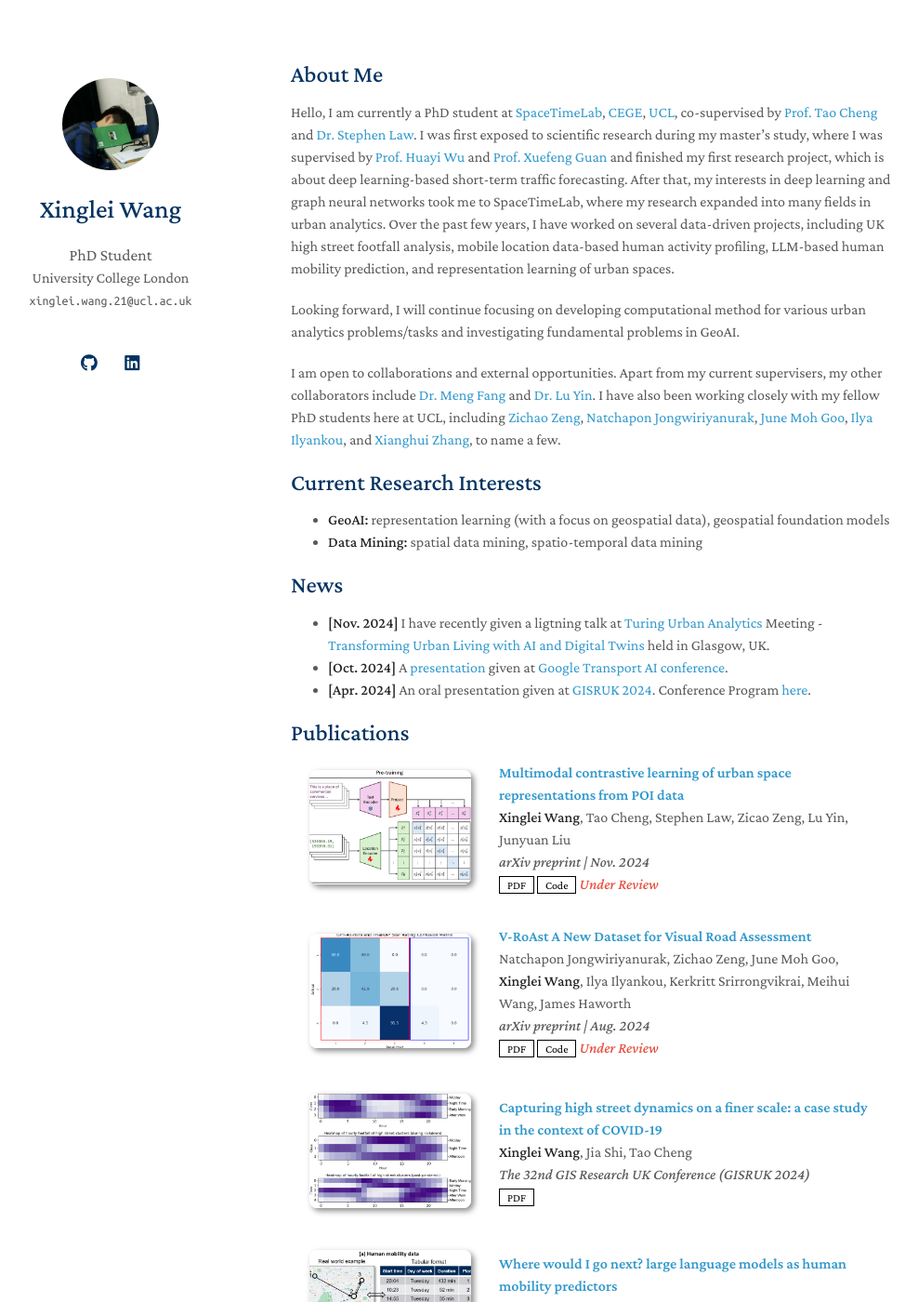
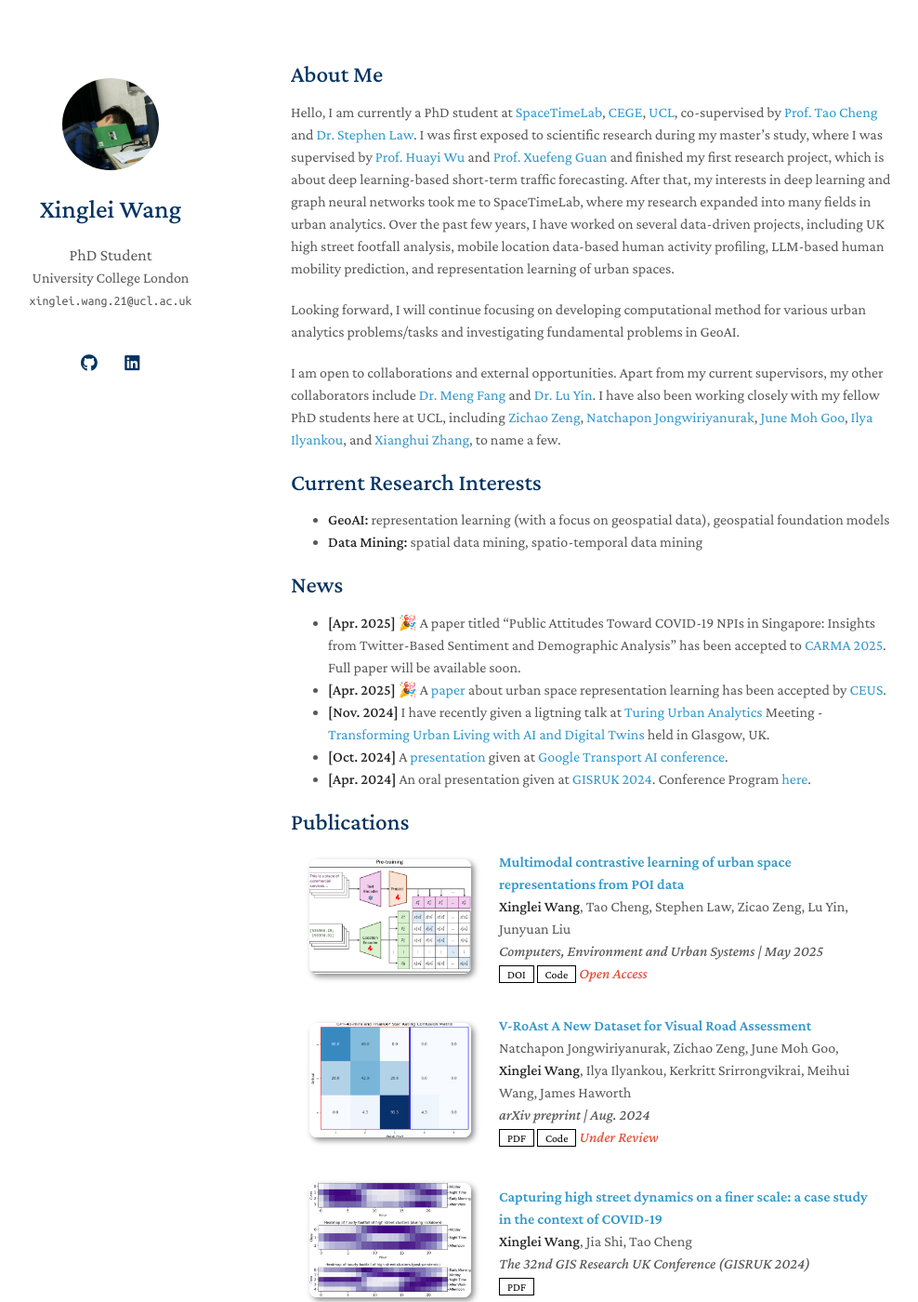
Before and after one commit to xlwang233/xlwang233.github.io, a Jekyll site: the page built from index.md, in a window 1280 px wide and 1400 px high. Shown: the whole window at 93% size, without its empty margins (157-1145 px from the left). Built offline with Jekyll 4.4.1, drawn with Linux system fonts in a browser that asks for light colours; emoji names are drawn with the system emoji font; a style sheet for code colours, icons or effects is not loaded.

Commit message:
Update-May-2025

```diff
--- a/Gemfile
+++ b/Gemfile
@@ -5,3 +5,5 @@ gem "jekyll", "~> 4.3"
 gem "webrick", "~> 1.8"
 
 gem "rexml"
+
+gem 'jemoji'
--- a/_config.yml
+++ b/_config.yml
@@ -44,6 +44,10 @@ google_analytics: UA-111540567-4
 # See the guide here: https://docs.github.com/en/pages/setting-up-a-github-pages-site-with-jekyll/adding-a-theme-to-your-github-pages-site-using-jekyll
 remote_theme: yaoyao-liu/minimal-light
 
+# _config.yml
+plugins:
+  - jemoji
+
 # The following files will be removed from the generated website.
 exclude:
   - Gemfile
--- a/_data/publications.yml
+++ b/_data/publications.yml
@@ -3,12 +3,11 @@ main:
   - title: Multimodal contrastive learning of urban space representations from POI data
     authors: <strong>Xinglei Wang</strong>, Tao Cheng, Stephen Law, Zicao Zeng, Lu Yin, Junyuan Liu
     # conference_short: arXiv
-    conference: arXiv preprint | Nov. 2024
-    pdf: https://arxiv.org/pdf/2411.06229
+    conference: "Computers, Environment and Urban Systems | May 2025"
+    doi: https://doi.org/10.1016/j.compenvurbsys.2025.102299
     code: https://github.com/xlwang233/CaLLiPer
-    # bibtex: https://bib.yliu.me/MICCAI23.txt
     image: ./assets/img/calliper_model.png
-    notes: Under Review
+    notes: Open Access
 
   - title: V-RoAst A New Dataset for Visual Road Assessment
     authors: Natchapon Jongwiriyanurak, Zichao Zeng, June Moh Goo, <strong>Xinglei Wang</strong>, Ilya Ilyankou, Kerkritt Srirrongvikrai, Meihui Wang, James Haworth
--- a/index.md
+++ b/index.md
@@ -8,14 +8,15 @@ Hello, I am currently a PhD student at [SpaceTimeLab](https://www.ucl.ac.uk/spac
 
 Looking forward, I will continue focusing on developing computational method for various urban analytics problems/tasks and investigating fundamental problems in GeoAI.
 
-I am open to collaborations and external opportunities. Apart from my current supervisers, my other collaborators include [Dr. Meng Fang](https://www.liverpool.ac.uk/people/meng-fang) and [Dr. Lu Yin](http://luuyin.com/). I have also been working closely with my fellow PhD students here at UCL, including [Zichao Zeng](https://www.zengzichao.com/), [Natchapon Jongwiriyanurak](https://profiles.ucl.ac.uk/79254-natchapon-jongwiriyanurak), [June Moh Goo](https://profiles.ucl.ac.uk/96956-june-moh-goo), [Ilya Ilyankou](https://ilyankou.com/), and [Xianghui Zhang](https://profiles.ucl.ac.uk/79532-xianghui-zhang/about), to name a few.
+I am open to collaborations and external opportunities. Apart from my current supervisors, my other collaborators include [Dr. Meng Fang](https://www.liverpool.ac.uk/people/meng-fang) and [Dr. Lu Yin](http://luuyin.com/). I have also been working closely with my fellow PhD students here at UCL, including [Zichao Zeng](https://www.zengzichao.com/), [Natchapon Jongwiriyanurak](https://profiles.ucl.ac.uk/79254-natchapon-jongwiriyanurak), [June Moh Goo](https://profiles.ucl.ac.uk/96956-june-moh-goo), [Ilya Ilyankou](https://ilyankou.com/), and [Xianghui Zhang](https://profiles.ucl.ac.uk/79532-xianghui-zhang/about), to name a few.
 
 ## Current Research Interests
 - **GeoAI:** representation learning (with a focus on geospatial data), geospatial foundation models
 - **Data Mining:** spatial data mining, spatio-temporal data mining
 
 ## News
-
+- **[Apr. 2025]** :tada: A paper titled "Public Attitudes Toward COVID-19 NPIs in Singapore: Insights from Twitter-Based Sentiment and Demographic Analysis" has been accepted to [CARMA 2025](https://carmaconf.org/). Full paper will be available soon.
+- **[Apr. 2025]** :tada: A [paper](https://doi.org/10.1016/j.compenvurbsys.2025.102299) about urban space representation learning has been accepted by [CEUS](https://www.sciencedirect.com/journal/computers-environment-and-urban-systems).
 - **[Nov. 2024]** I have recently given a ligtning talk at [Turing Urban Analytics](https://www.turing.ac.uk/research/research-programmes/urban-analytics) Meeting - [Transforming Urban Living with AI and Digital Twins](https://www.turing.ac.uk/events/transforming-urban-living-ai-and-digital-twins) held in Glasgow, UK.
 - **[Oct. 2024]** A [presentation](https://sites.google.com/dft.gov.uk/datascienceintransportcon/presentations-major-tom/ai-express-talks/where-would-i-go-next-large-language-models-as-human-mobility-predictors) given at [Google Transport AI conference](https://sites.google.com/dft.gov.uk/datascienceintransportcon/home).
 - **[Apr. 2024]** An oral presentation given at [GISRUK 2024](https://2024.gisruk.org/). Conference Program [here](https://2024.gisruk.org//program/).
```
